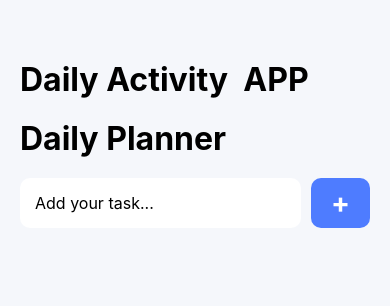
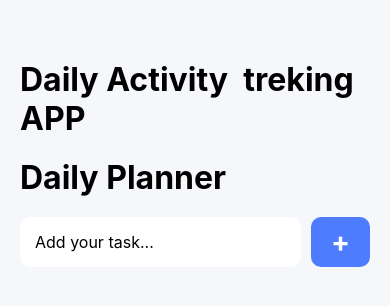
Before and after one commit to RahulChauhan101/DailyActivityApp, a React Native app: screen / in a window 390 px wide. Shown: the top 306 px of the page. Built offline with nearby package versions, Linux system fonts and the light colour scheme.

Commit message:
new commit

```diff
--- a/App.jsx
+++ b/App.jsx
@@ -40,7 +40,7 @@ return(
 
 <View style={styles.container}>
 
-<Text style={styles.header}>Daily Activity  APP</Text>
+<Text style={styles.header}>Daily Activity  treking APP</Text>
 <Text style={styles.header}>Daily Planner</Text>
 
 <View style={styles.inputContainer}>
```
